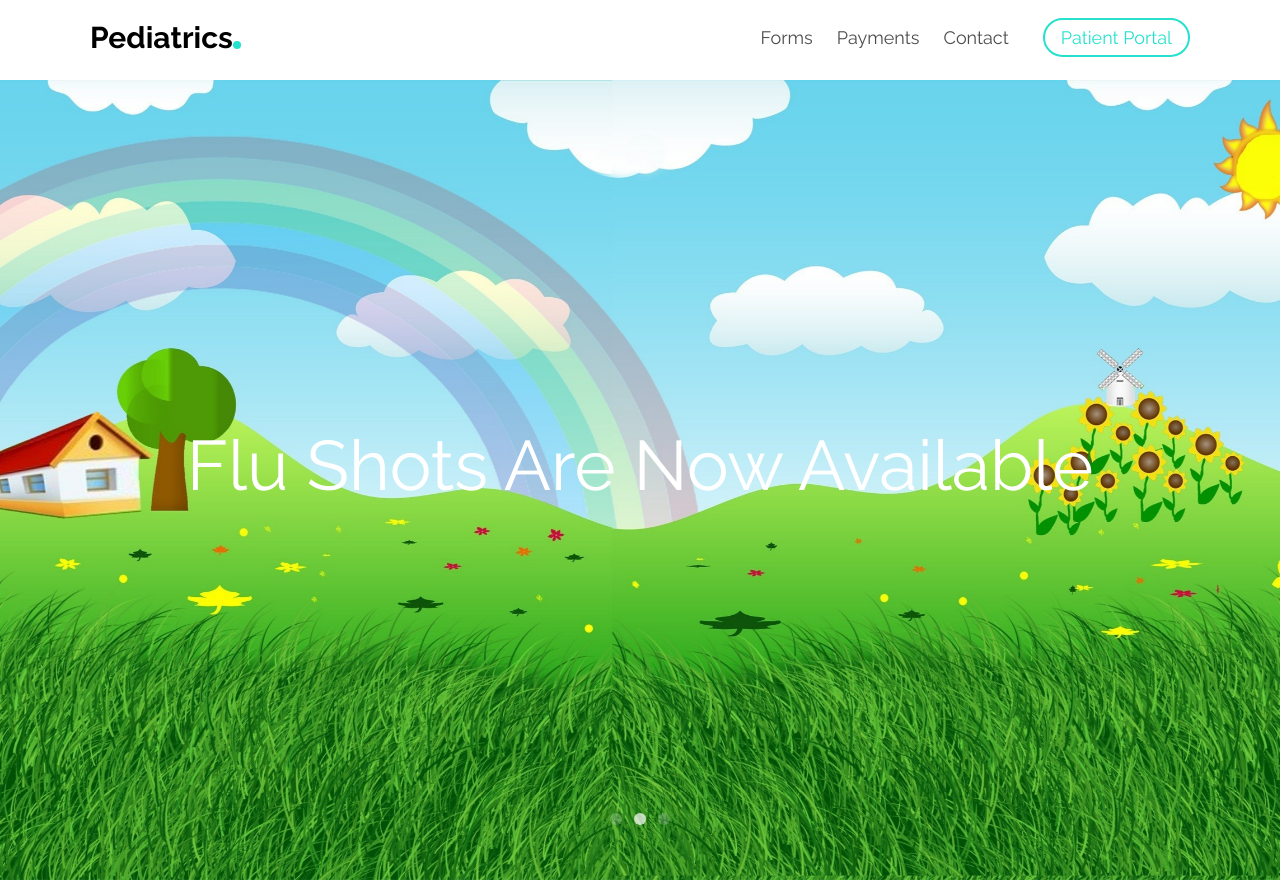
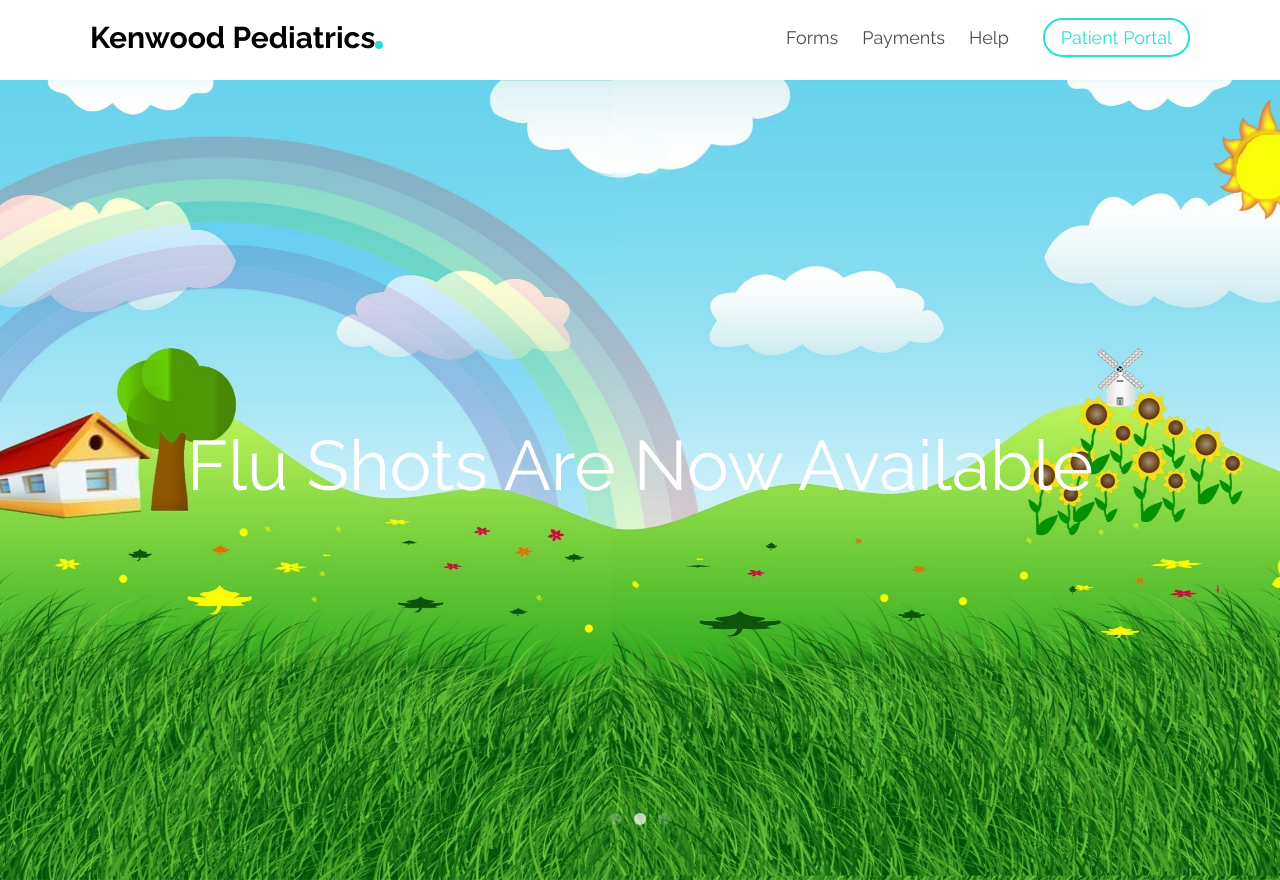
Before and after one commit to coolguycam/kenwood_pediatrics, a plain HTML site: page index.html in a window 1280 px wide. Shown: the top 880 px of the page. Drawn offline with Linux system fonts and the light colour scheme; files whose address does not match are found by name.

Commit message:
added MedDent

```diff
--- a/index.html
+++ b/index.html
@@ -45,13 +45,13 @@
 	<header id="fh5co-header" role="banner">
 		<div class="container">
 			<div class="header-inner">
-				<h1><a href="index.html">Pediatrics</a></h1>
+				<h1><a href="index.html">Kenwood Pediatrics</a></h1>
 				<nav role="navigation">
 					<ul>
 						<li><a href="#">Forms</a></li>
 						<li><a href="#">Payments</a></li>
-						<li><a href="#">Contact</a></li>
-						<li class="cta"><a href="#">Patient Portal</a></li>
+						<li><a href="#">Help</a></li>
+						<li class="cta"><a href="https://www.medentmobile.com/portal/index.php?practice_id=Uvg8492b" target="_blank">Patient Portal</a></li>
 					</ul>
 				</nav>
 			</div>
```
